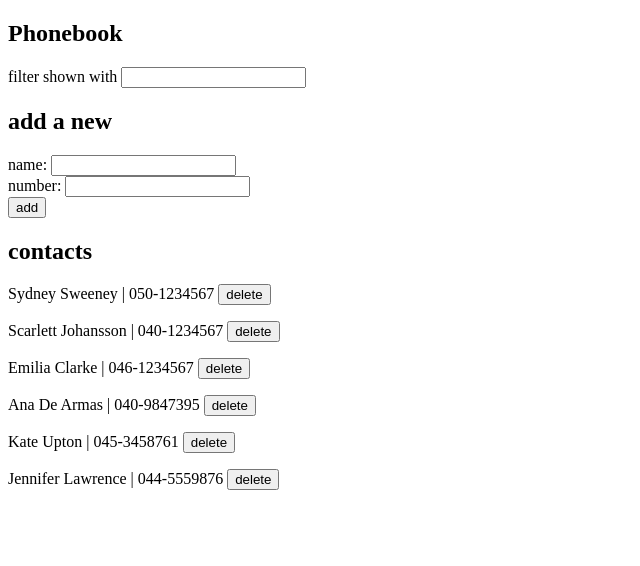
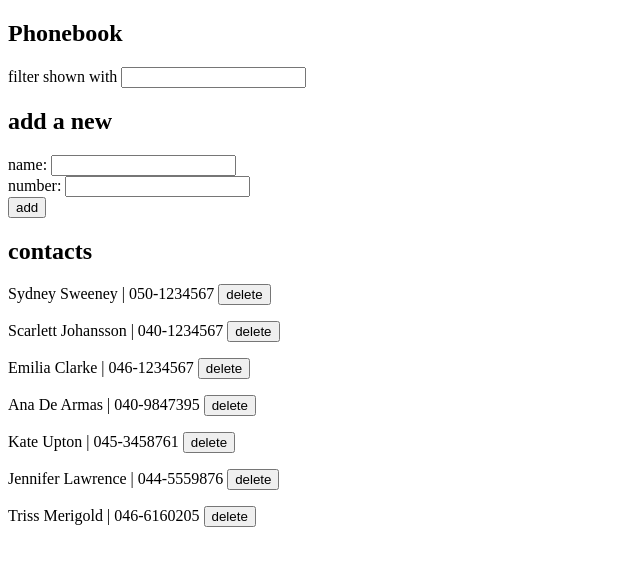
Before and after one commit to IINomadll/Full-Stack-open, a React (Vite) app in the folder osa2/puhelinluettelo/: page / in a window 1280 px wide. Shown: the top 566 px of the page, without its empty margins (0-640 px from the left). Built offline with nearby package versions, Linux system fonts and the light colour scheme; data requests are answered from the project's data file.

Commit message:
2.15 done

```diff
--- a/osa2/puhelinluettelo/db.json
+++ b/osa2/puhelinluettelo/db.json
@@ -29,6 +29,11 @@
       "id": "0c98",
       "name": "Jennifer Lawrence",
       "number": "044-5559876"
+    },
+    {
+      "id": "a7ac",
+      "name": "Triss Merigold",
+      "number": "046-6160205"
     }
   ]
 }
--- a/osa2/puhelinluettelo/src/App.jsx
+++ b/osa2/puhelinluettelo/src/App.jsx
@@ -75,7 +75,25 @@ const App = () => {
 
     if (found) {
       console.log(`${newName} is already added to phonebook`);
-      alert(`${newName} is already added to phonebook`);
+      const choice = window.confirm(
+        `${newName} is already added to phonebook, replace the old number with a new one?`
+      );
+
+      if (choice) {
+        console.log("FOUND ", found);
+        personService
+          .update(found.id, { ...found, number: newNumber })
+          .then((response) => {
+            console.log(response);
+            setPersons(
+              persons.map((p) =>
+                p.id !== found.id ? p : { ...p, number: response.data.number }
+              )
+            );
+          });
+        setNewName(""); // clear input field after submit
+        setNewNumber(""); // --||--
+      } else console.log("Put action cancelled.");
     } else {
       // prettier-ignore
       personService
--- a/osa2/puhelinluettelo/src/services/persons.js
+++ b/osa2/puhelinluettelo/src/services/persons.js
@@ -10,4 +10,7 @@ const create = (newObject) => axios.post(baseUrl, newObject);
 // HTTP DELETE
 const eradicate = (id) => axios.delete(`${baseUrl}/${id}`);
 
-export default { getAll, create, eradicate };
+// HTTP UPDATE
+const update = (id, newObject) => axios.put(`${baseUrl}/${id}`, newObject);
+
+export default { getAll, create, eradicate, update };
```
